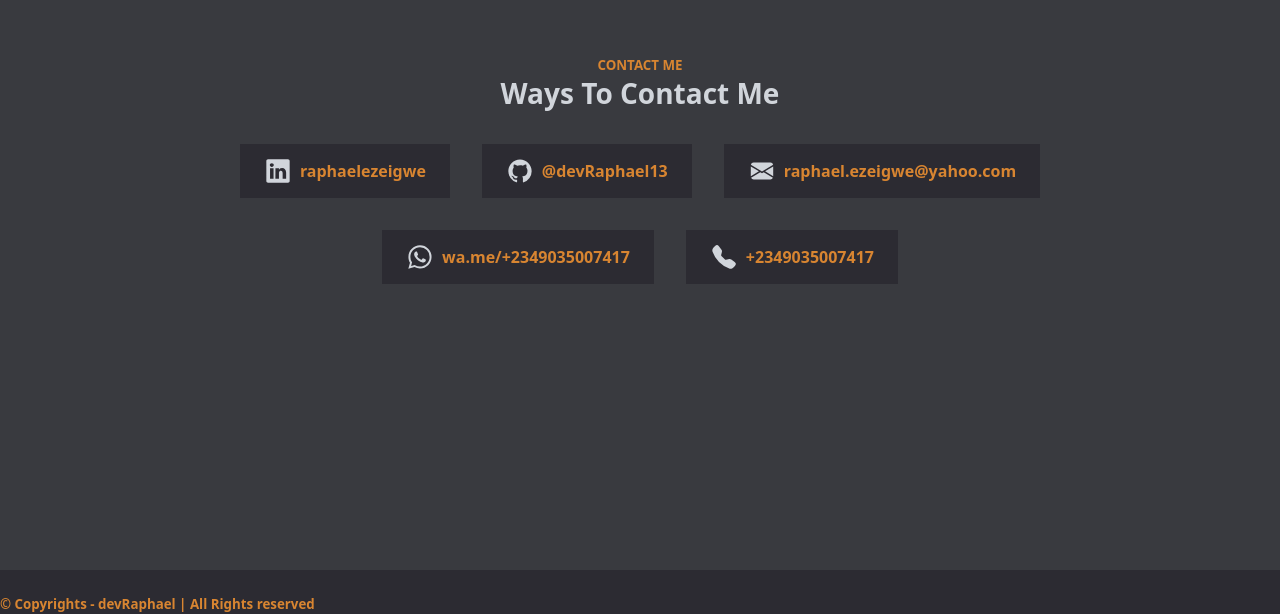
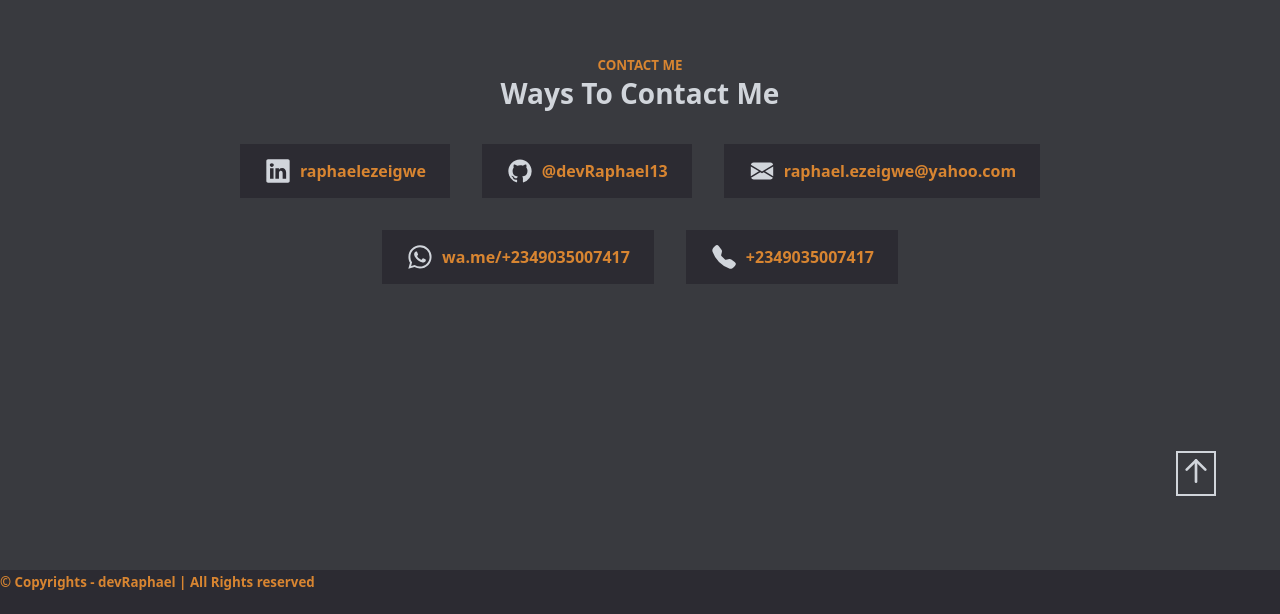
Before and after one commit to devRaphael13/portfolio, a plain HTML site: page index.html in a window 1280 px wide. Shown: the part 2748-3362 px from the top of the page. After the commit the page ends 3340 px from the top, so only its background shows below. Drawn offline with Linux system fonts and the light colour scheme.

Commit message:
Feat: add the back to the top button

```diff
--- a/index.html
+++ b/index.html
@@ -238,7 +238,12 @@
 
         <!-- Back to the top -->
 
-        <button></button>
+        <a href="#hero" class="to_the_top">
+            <svg width="46" height="46" fill="none" stroke="currentColor" stroke-linecap="round" stroke-linejoin="round" stroke-width="2" viewBox="0 0 24 24" xmlns="http://www.w3.org/2000/svg">
+                <path d="M12 20V4"></path>
+                <path d="m5 11 7-7 7 7"></path>
+            </svg>
+        </a>
 
         <!-- Footer -->
         <footer>
--- a/style.css
+++ b/style.css
@@ -3,6 +3,7 @@
     --primary-dark: #2c2b32;
     --primary-darker: #28272E;
     --accent: #d88531;
+    --text: #d1d5db;
 }
 
 * {
@@ -57,7 +58,8 @@ small {
 body {
     font-family: system-ui, -apple-system, BlinkMacSystemFont, 'Segoe UI', Roboto, Oxygen, Ubuntu, Cantarell, 'Open Sans', 'Helvetica Neue', sans-serif;
     background: var(--primary-dark);
-    color: #d1d5db;
+    color: var(--text);
+    position: relative;
 }
 
 section {
@@ -222,6 +224,21 @@ nav {
 }
 
 .contacts__contacts>svg {
-    color: #d1d5db;
+    color: var(--text);
     width: 1.75rem;
 }
+
+/* End of Sections */
+
+.to_the_top {
+    border: 2px solid var(--text);
+    padding: 0.125rem;
+    position: absolute;
+    right: 4rem;
+    bottom: 6rem;
+}
+
+.to_the_top>svg {
+    width: 2rem;
+    height: 2rem;
+}
```
